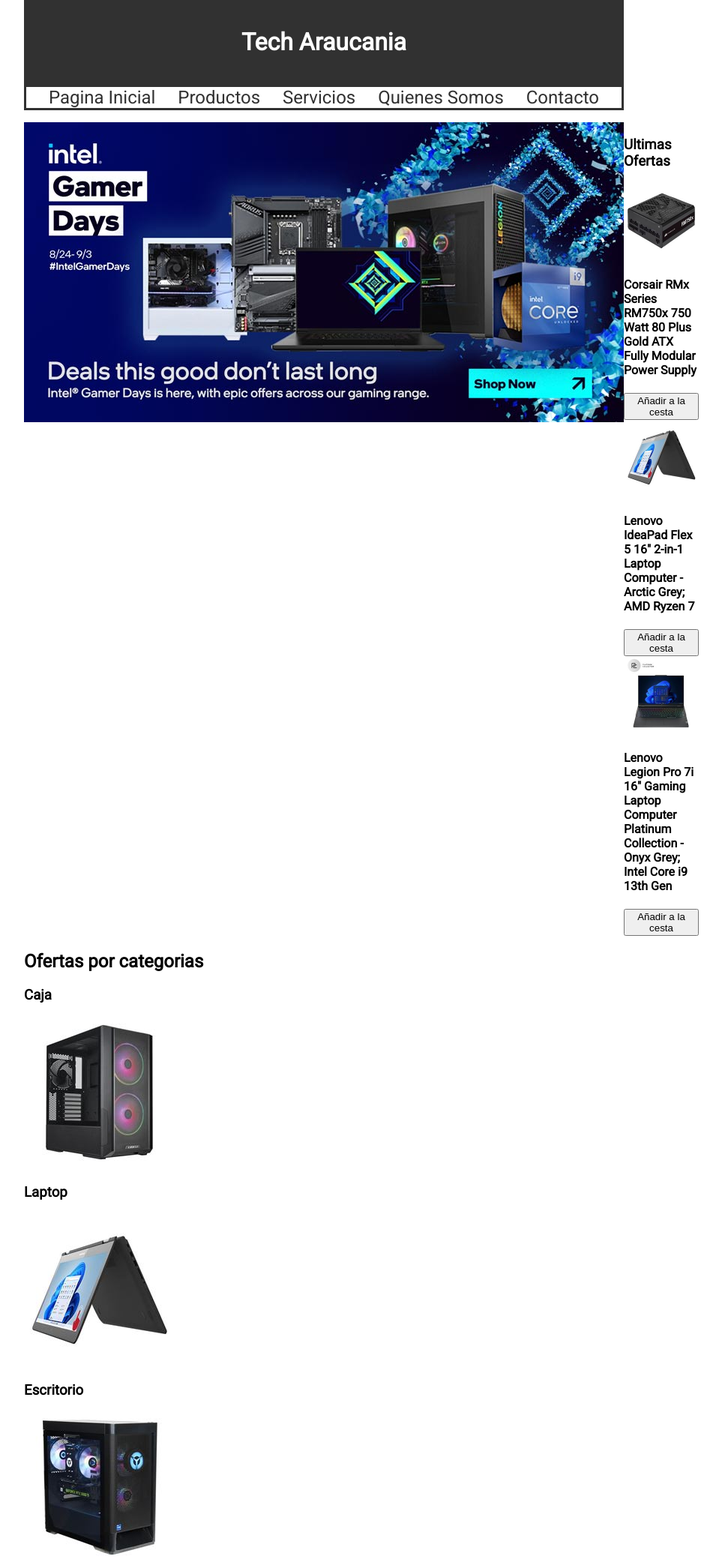
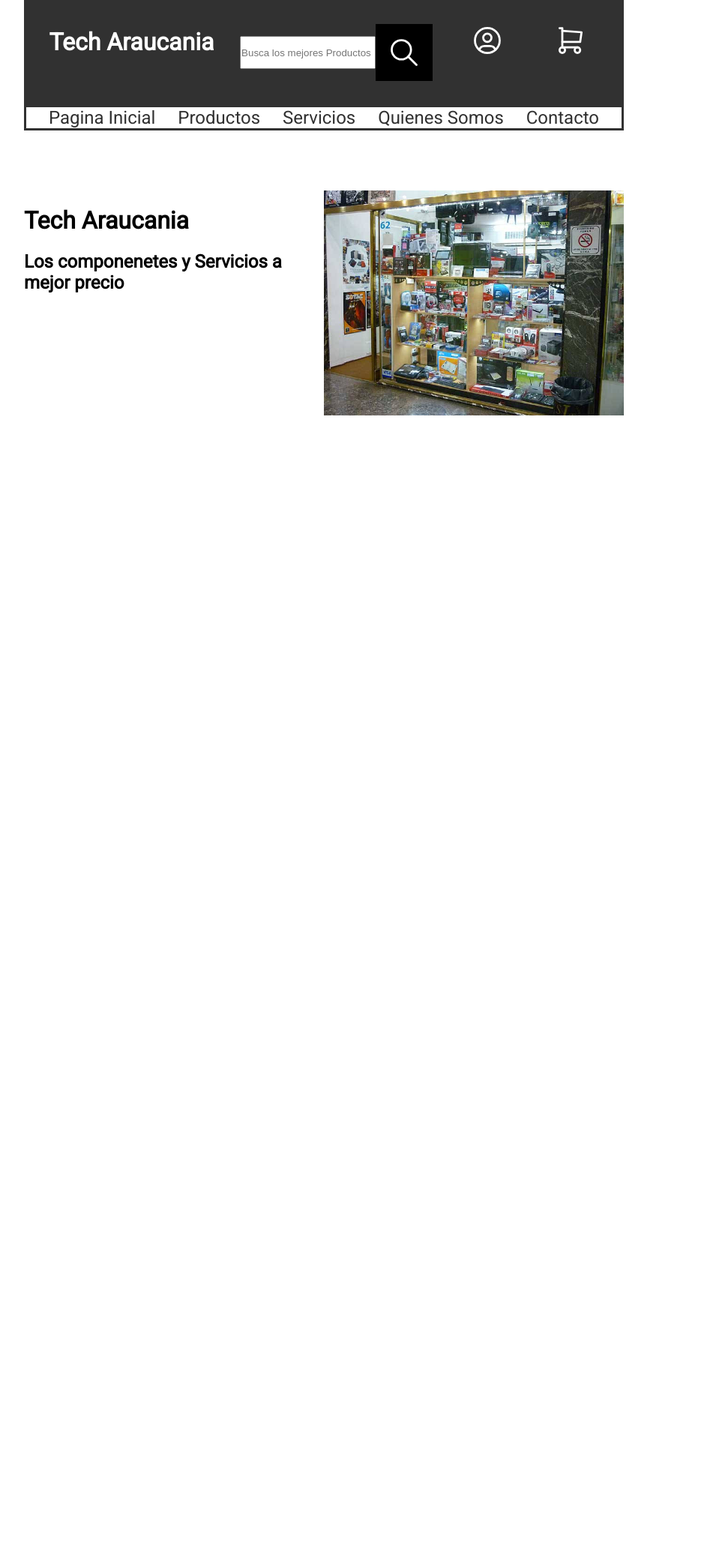
Before and after one commit to MaximoMora/Tech-Araucania, a PHP site: page /Pages/home.html in a window 1280 px wide. Shown: the whole page at 75% size, without its empty margins (208-1171 px from the left). After the commit the page ends 554 px from the top, so only its background shows below. Run offline with PHP 8.4, Linux system fonts and the light colour scheme.

Commit message:
mejora en el nav y el texto de al medio

```diff
--- a/Pages/home.html
+++ b/Pages/home.html
@@ -11,7 +11,29 @@
 </head>
 <body>
     <header class="header-container">
-        <h1 id="main-title">Tech Araucania</h1>
+        <h1 id="header-title">Tech Araucania</h1>
+        <div class="search-container">
+            <input id="search-bar" type="text" placeholder="Busca los mejores Productos">
+            <svg id="search-icon"xmlns="http://www.w3.org/2000/svg" class="icon icon-tabler icon-tabler-search" width="44" height="44" viewBox="0 0 24 24" stroke-width="1.5" stroke="#ffffff" fill="none" stroke-linecap="round" stroke-linejoin="round">
+                <path stroke="none" d="M0 0h24v24H0z" fill="none"/>
+                <path d="M10 10m-7 0a7 7 0 1 0 14 0a7 7 0 1 0 -14 0" />
+                <path d="M21 21l-6 -6" />
+              </svg>
+        </div>
+        <svg id="user-icon" xmlns="http://www.w3.org/2000/svg" class="icon icon-tabler icon-tabler-user-circle" width="44" height="44" viewBox="0 0 24 24" stroke-width="1.5" stroke="#ffffff" fill="none" stroke-linecap="round" stroke-linejoin="round">
+            <path stroke="none" d="M0 0h24v24H0z" fill="none"/>
+            <path d="M12 12m-9 0a9 9 0 1 0 18 0a9 9 0 1 0 -18 0" />
+            <path d="M12 10m-3 0a3 3 0 1 0 6 0a3 3 0 1 0 -6 0" />
+            <path d="M6.168 18.849a4 4 0 0 1 3.832 -2.849h4a4 4 0 0 1 3.834 2.855" />
+          </svg>
+          <svg id="shop-icon" xmlns="http://www.w3.org/2000/svg" class="icon icon-tabler icon-tabler-shopping-cart" width="44" height="44" viewBox="0 0 24 24" stroke-width="1.5" stroke="#ffffff" fill="none" stroke-linecap="round" stroke-linejoin="round">
+            <path stroke="none" d="M0 0h24v24H0z" fill="none"/>
+            <path d="M6 19m-2 0a2 2 0 1 0 4 0a2 2 0 1 0 -4 0" />
+            <path d="M17 19m-2 0a2 2 0 1 0 4 0a2 2 0 1 0 -4 0" />
+            <path d="M17 17h-11v-14h-2" />
+            <path d="M6 5l14 1l-1 7h-13" />
+          </svg>
+
     </header>
     <div class="nav-container">
         <nav class="a-container">
@@ -22,53 +44,21 @@
             <a href="contact.html">Contacto</a>
         </nav>
     </div>
-    <main class="main-container">
-        <div class="main-header-container">
-            <section>
-                <article>
-                    <img src="../Images/mainImage.jpg" alt="">
-                </article>
-            </section>
-            <aside>
-                <article class="deal-container">
-                    <h3>Ultimas Ofertas</h3>
-                    <div>
-                        <img src="../Images/fuente_de_poder.jpg" width="100" height="100">
-                        <h4>Corsair RMx Series RM750x 750 Watt 80 Plus Gold ATX Fully Modular Power Supply</h4>
-                        <button>Añadir a la cesta</button>
-                    </div>
-                    <div>
-                        <img src="../Images/laptop.jpg" width="100" height="100">
-                        <h4>Lenovo IdeaPad Flex 5 16" 2-in-1 Laptop Computer - Arctic Grey; AMD Ryzen 7 </h4>
-                        <button>Añadir a la cesta</button>
-                    </div>
-                    <div>
-                        <img src="../Images/laptop_gaming.jpg" width="100" height="100">
-                        <h4>Lenovo Legion Pro 7i 16" Gaming Laptop Computer Platinum Collection - Onyx Grey; Intel Core i9 13th Gen </h4>
-                        <button>Añadir a la cesta</button>
-                    </div>
-                </article>
-            </aside>
-        </div>
-        <div class="main-medium-container">
-            <section>
-                <h2>Ofertas por categorias</h2>
-                <article class="category-container">
-                    <div>
-                        <h3>Caja</h3>
-                        <img src="../Images/caja.jpg" alt="">
-                    </div>
-                    <div>
-                        <h3>Laptop</h3>
-                        <img src="../Images/laptop.jpg" alt="">
-                    </div>
-                    <div>
-                        <h3>Escritorio</h3>
-                        <img src="../Images/escritorio.jpg" alt="">
+    <main>
+        <div class="main-container">
+            <div class="main-content-container">
+                <div class="main-content-title-containe">
+                    <h1>Tech Araucania</h1>
+                </div>
+                <div>
+                    <h2>Los componenetes y Servicios a mejor precio</h2>
+                </div>
 
-                    </div>
-                </article>
-            </section>
+
+            </div>
+            <div class="main-image-container">
+                <img src="../Images/imagen-principal.jpg" width="400">
+            </div>
         </div>
     </main>
 </body>
--- a/Styles/homeStyle.css
+++ b/Styles/homeStyle.css
@@ -5,16 +5,44 @@ body {
 }
 
 .header-container {
+    display: flex;
     color: rgb(255, 255, 255);
     background-color: rgb(49, 49, 49);
     margin: 0 0 0 0;
     padding: 1rem;
+    justify-content: space-around;
 }
 
-#main-title {
+
+
+#header-title {
     color: rgb(255, 255, 255);
+}
+
+
+#user-icon {
+    margin: 1rem;
+}
+
+#shop-icon {
+    margin: 1rem;
+}
+
+.search-container {
+
     display: flex;
-    justify-content: center;
+}
+
+#search-bar {
+    margin: 2rem 0rem 2rem 0rem;
+    padding: 0rem;
+
+}
+
+#search-icon {
+    margin: 1rem 0rem;
+    background-color: black;
+    padding: 1rem;
 }
 
 .nav-container {
@@ -41,10 +69,15 @@ body {
     color: white;
 }
 
-.main-header-container {
+
+.main-container {
     display: flex;
+    margin: 5rem 0rem;
+    justify-content: space-around;
 }
 
-.main-main-container {
-    display: block;
+.main-content-title-container{
+    display: flex;
+    align-items: center;
+
 }
```
Also changed, not shown: Pages/borrador.html (added, +27 -0 lines), Images/imagen-principal.jpg (added).
